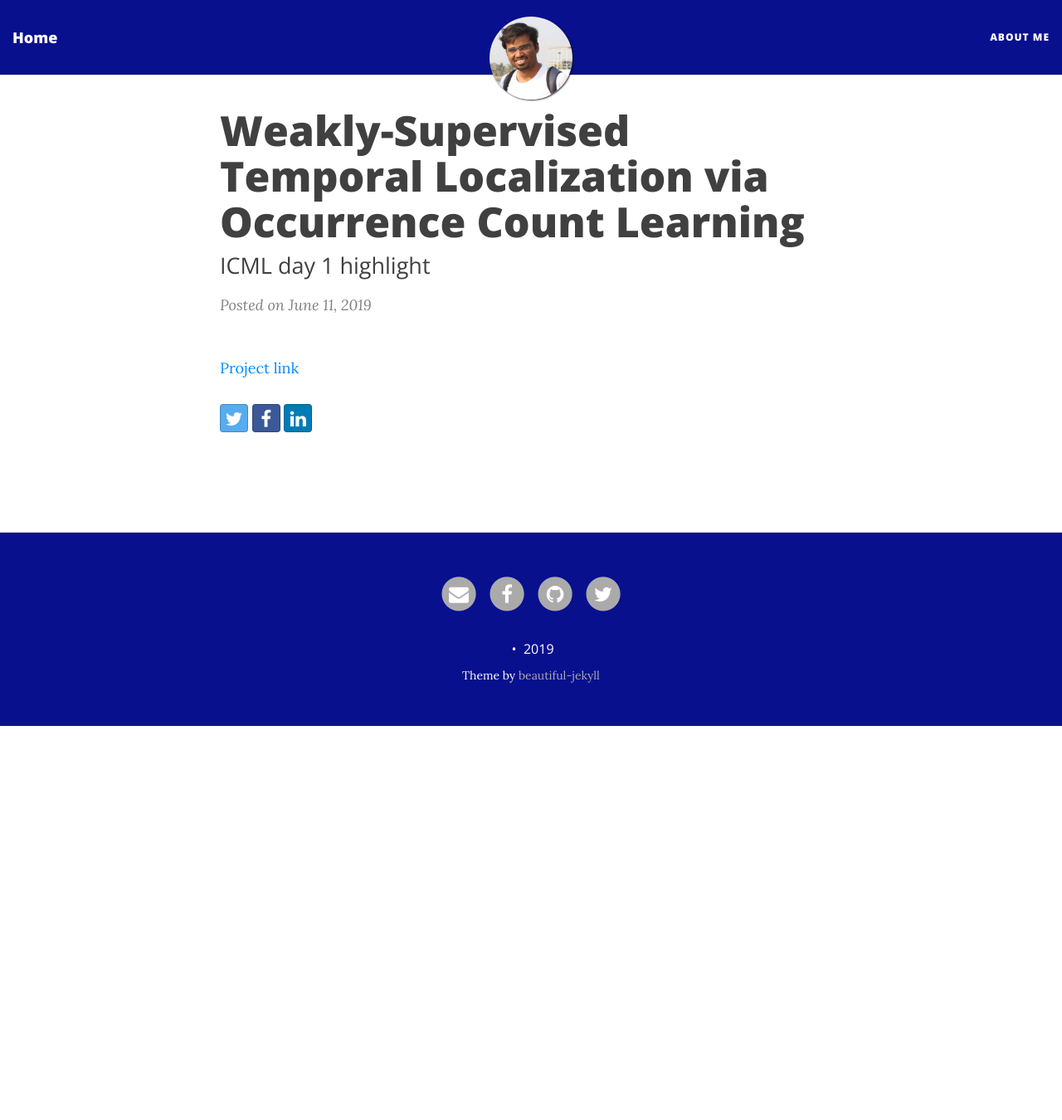
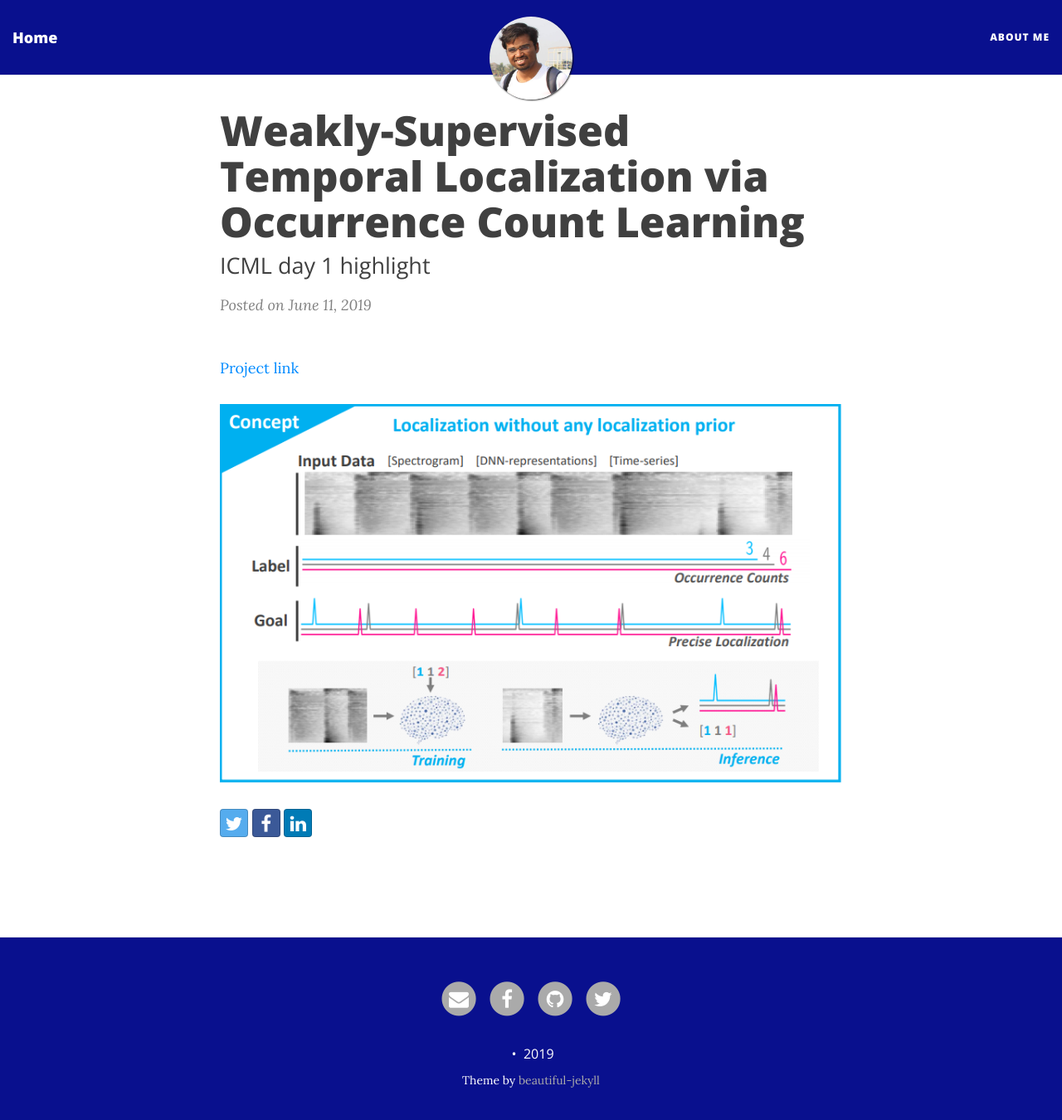
Before and after one commit to shreyanc/shreyanc.github.io, a Jekyll site: the page built from _posts/2019-06-12-2019-06-12-icmlday1.md, in a window 1280 px wide and 1363 px high. Shown: the top 1350 px of the window at 83% size. Built offline with Jekyll 4.4.1, drawn with Linux system fonts in a browser that asks for light colours; nearby versions of some CDN libraries.

Commit message:
Update 2019-06-12-2019-06-12-icmlday1.md

```diff
--- a/_posts/2019-06-12-2019-06-12-icmlday1.md
+++ b/_posts/2019-06-12-2019-06-12-icmlday1.md
@@ -6,3 +6,6 @@ date: '2019-06-11'
 subtitle: ICML day 1 highlight
 ---
 [Project link](http://users.cs.cf.ac.uk/SchroeterJ1/publications/LoCo/)
+
+
+![gnome-shell-screenshot-LWE73Z.png]({{site.baseurl}}/img/gnome-shell-screenshot-LWE73Z.png)
```
